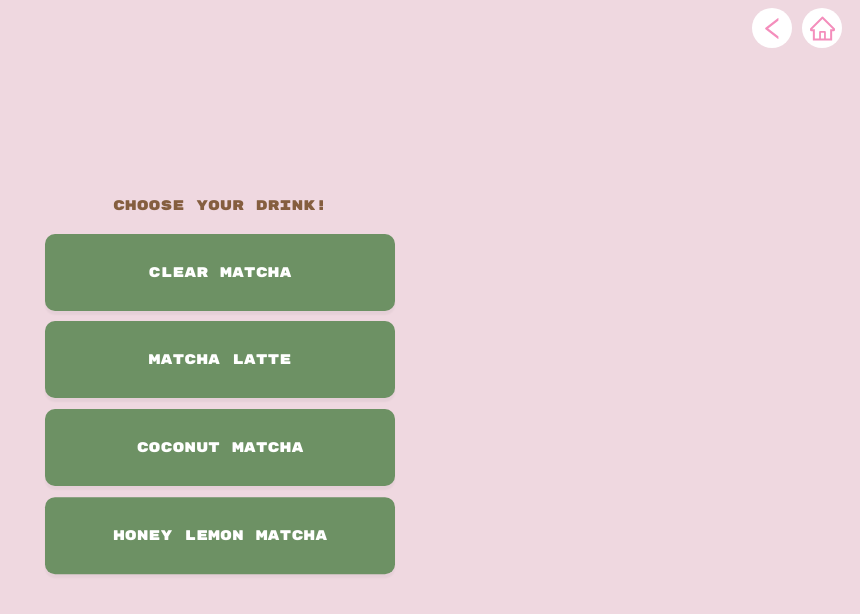
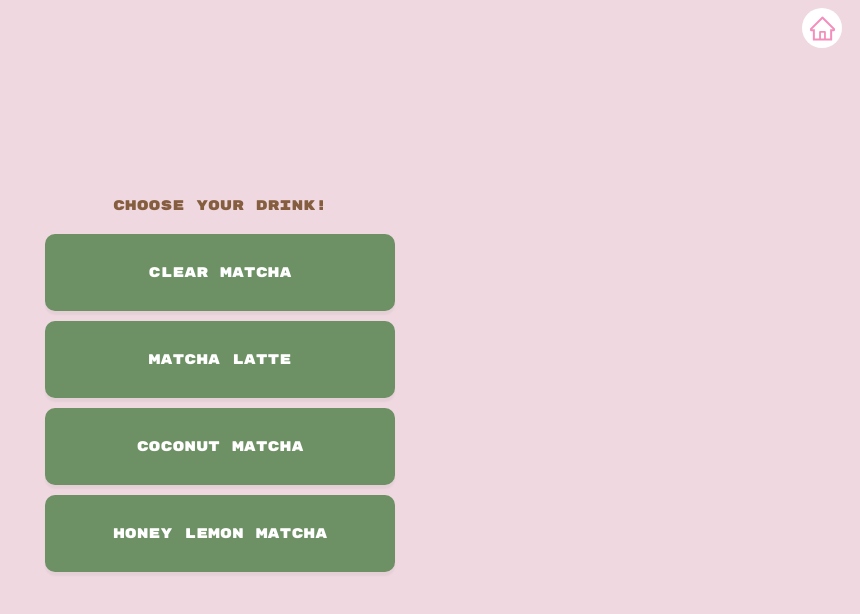
Before and after one commit to Spritetris/Hellomatcha, a React (Vite) app: page /menu_loading in a window 1280 px wide. Shown: the top 614 px of the page, without its empty margins (420-1280 px from the left). Built offline with nearby package versions, Linux system fonts and the light colour scheme; a web font is replaced by a local one.

Commit message:
edit menu

```diff
--- a/src/components/Navbar.tsx
+++ b/src/components/Navbar.tsx
@@ -13,7 +13,7 @@ function BackHome() {
 
   return (
     <div style={{ width: "100%", display: "flex", justifyContent: "end" }}>
-      {location.pathname !== "/menu_list" && (
+      {location.pathname == "/menu" && (
         <a
           style={{
             cursor: "pointer",
--- a/src/pages/MenuLoading.tsx
+++ b/src/pages/MenuLoading.tsx
@@ -35,7 +35,7 @@ function MenuLoading() {
   useEffect(() => {
     const delay = setTimeout(() => {
       setShowButton(true);
-    }, 4000);
+    }, 3000);
 
     return () => clearTimeout(delay);
   }, []);
@@ -69,8 +69,9 @@ function MenuLoading() {
       taste: "Vegetal, Seaweed, Slightly nutty, Creamy, Umami, Full-bodies ",
       taste_th:
         "โทนเขียวสาหร่าย  มีความถั่ว, สโมคและอูมามิเบาๆ บอดี้แน่นและมีกลิ่นหอมหวานครีมมี่ จะมีความขมฝาดหน่อยๆเค็มปลาย",
-      price: "160",
+      price: "140",
       brand: "Yamamasa Koyamaen",
+      cost: "35/g",
     },
     {
       name: "Hikari",
@@ -78,7 +79,7 @@ function MenuLoading() {
       taste: "Rich Aroma, Buttery, Fresh Floral ",
       taste_th:
         "ละมุน ครีมมี่ อุมามิ มีกลิ่นดอกไม้เบาๆ ปิดท้ายด้วยความเฮเซลนัทอบอวลในปาก ไม่ขมฝาด",
-      price: "170",
+      price: "160",
     },
   ];
 
@@ -118,16 +119,6 @@ function MenuLoading() {
       cost: "20/g",
     },
     {
-      name: "Ogurayama",
-      origin: "Uji, Kyoto, Japan",
-      taste: "Vegetal, Seaweed, Slightly nutty, Creamy, Umami, Full-bodies ",
-      taste_th:
-        "โทนเขียวสาหร่าย  มีความถั่ว, สโมคและอูมามิเบาๆ บอดี้แน่นและมีกลิ่นหอมหวานครีมมี่ จะมีความขมฝาดหน่อยๆเค็มปลาย ชงกับนมอร่อย",
-      price: "220",
-      brand: "Yamamasa Koyamaen",
-      cost: "35/g",
-    },
-    {
       name: "Ryo no kage",
       origin: "Uji, Kyoto, Japan",
       taste: "Soft, light, Refreshing, Creamy ",
@@ -158,7 +149,7 @@ function MenuLoading() {
       name: "Matcha Latte",
       price: "115",
       grade: "Ceremonial Grade",
-      remark: " *oat or pistachio milk +20",
+      remark: " *oat or pistachio milk +10",
       sub_menu: latteMenu,
     },
     {
```
